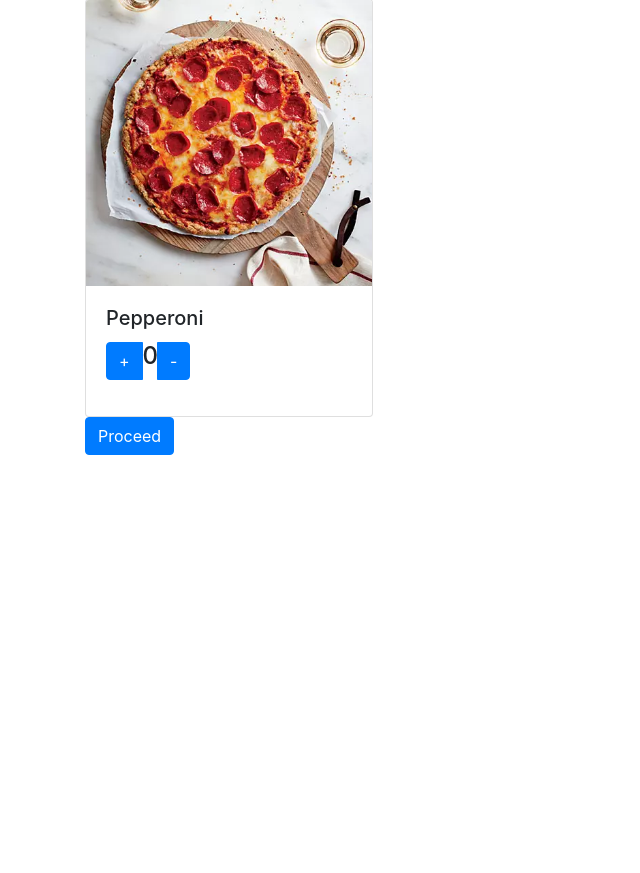
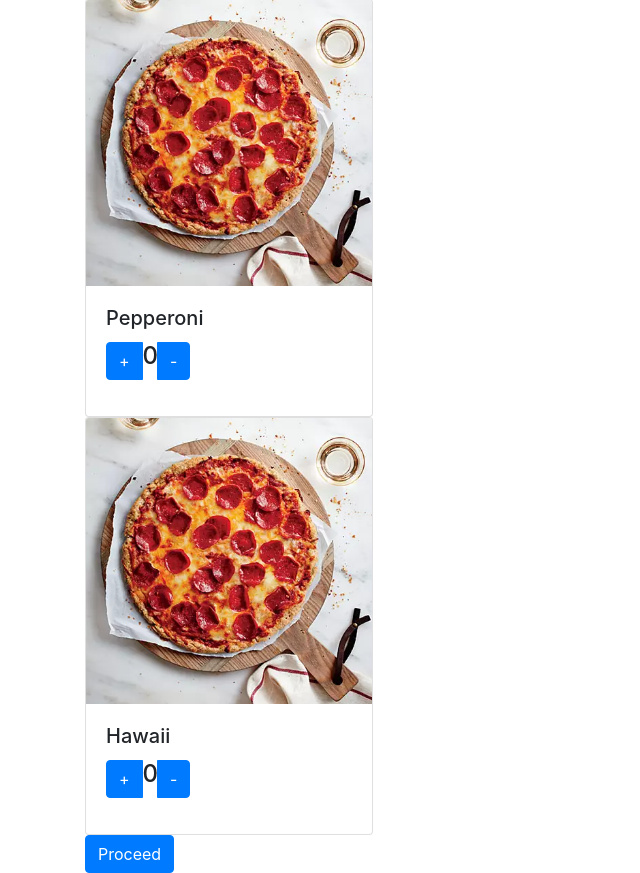
Before and after one commit to IdaGalimova/Pizza_application_raw, a Flask app: page / in a window 1280 px wide. Shown: the part 91-964 px from the top of the page, without its empty margins (0-640 px from the left). Before the commit the page ends 546 px from the top, so only its background shows below. Run offline with Flask 2, Linux system fonts and the light colour scheme; some libraries are stand-ins or nearby versions.

Commit message:
Added Hawaii pizza

```diff
--- a/app.py
+++ b/app.py
@@ -14,6 +14,7 @@
 def ReturnJSON():
     global raw_order_data, pepperoni_amount
     raw_order_data = request.get_json()
+    # raw_order_data["hawaii"] = request.get_json()
 
     return "OK"
 
--- a/static/script.js
+++ b/static/script.js
@@ -21,3 +21,27 @@ function adding_pepperoni_amount(value) {
 
     document.getElementById('pepperoni_amount').innerHTML = total;
 }
+
+var total_hawaii = 0;
+total_hawaii = parseInt(total_hawaii)
+
+function adding_hawaii_amount(value) {
+    total_hawaii = parseInt(value) + total_hawaii;
+    if (total_hawaii < 0) {
+        total_hawaii = 0;
+    }
+    console.log(total_hawaii)
+    var json_hawaii = { "hawaii_amount": total_hawaii }
+    $.ajax({
+        url: '/returnjson1',
+        type: 'POST',
+        contentType: 'application/json',
+        data: JSON.stringify(json_hawaii),
+
+        success: function (response) {
+            $('#main').text(response)
+        }
+    })
+
+    document.getElementById('hawaii_amount').innerHTML = total_hawaii;
+}
--- a/templates/home.html
+++ b/templates/home.html
@@ -21,6 +21,21 @@
             </div>
         </div>
     </div>
+    <div class="card" style="width: 18rem;">
+        <img class="card-img-top" src="static/pepperoni1.webp" alt="Card image cap">
+        <div class="card-body">
+            <h5 class="card-title">Hawaii</h5>
+            <div class="input-group mb-3">
+                <div class="btn-group" role="group" aria-label="Basic example">
+                    <button type="button" class="btn btn-primary" value="1"
+                        onClick="adding_hawaii_amount(this.value);">+</button>
+                    <h4 class="text-center" id="hawaii_amount">0</h4>
+                    <button type="button" class="btn btn-primary" value="-1"
+                        onClick="adding_hawaii_amount(this.value);">-</button>
+                </div>
+            </div>
+        </div>
+    </div>
 </div>
 
 <div class="container">
```
Also changed, not shown: order_data.csv (+2 -7 lines).
